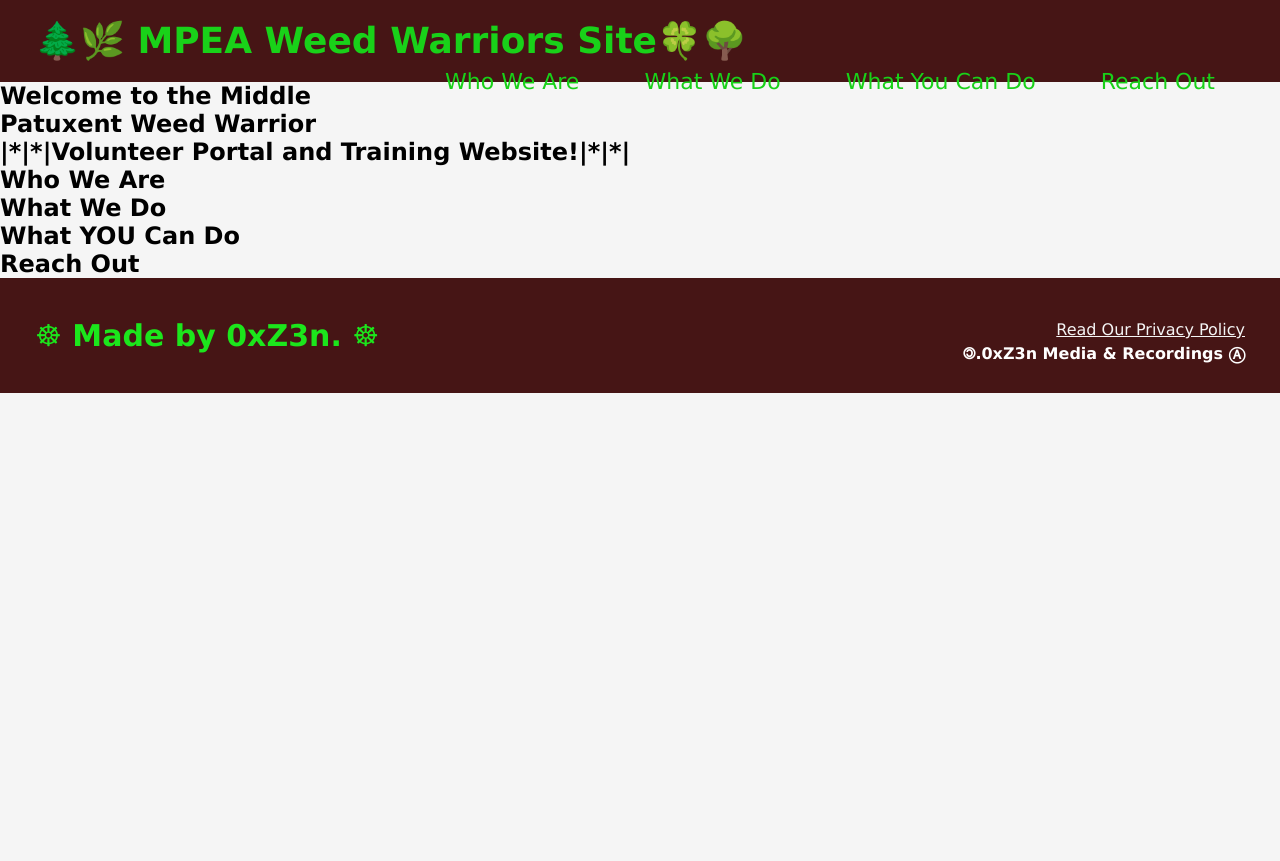
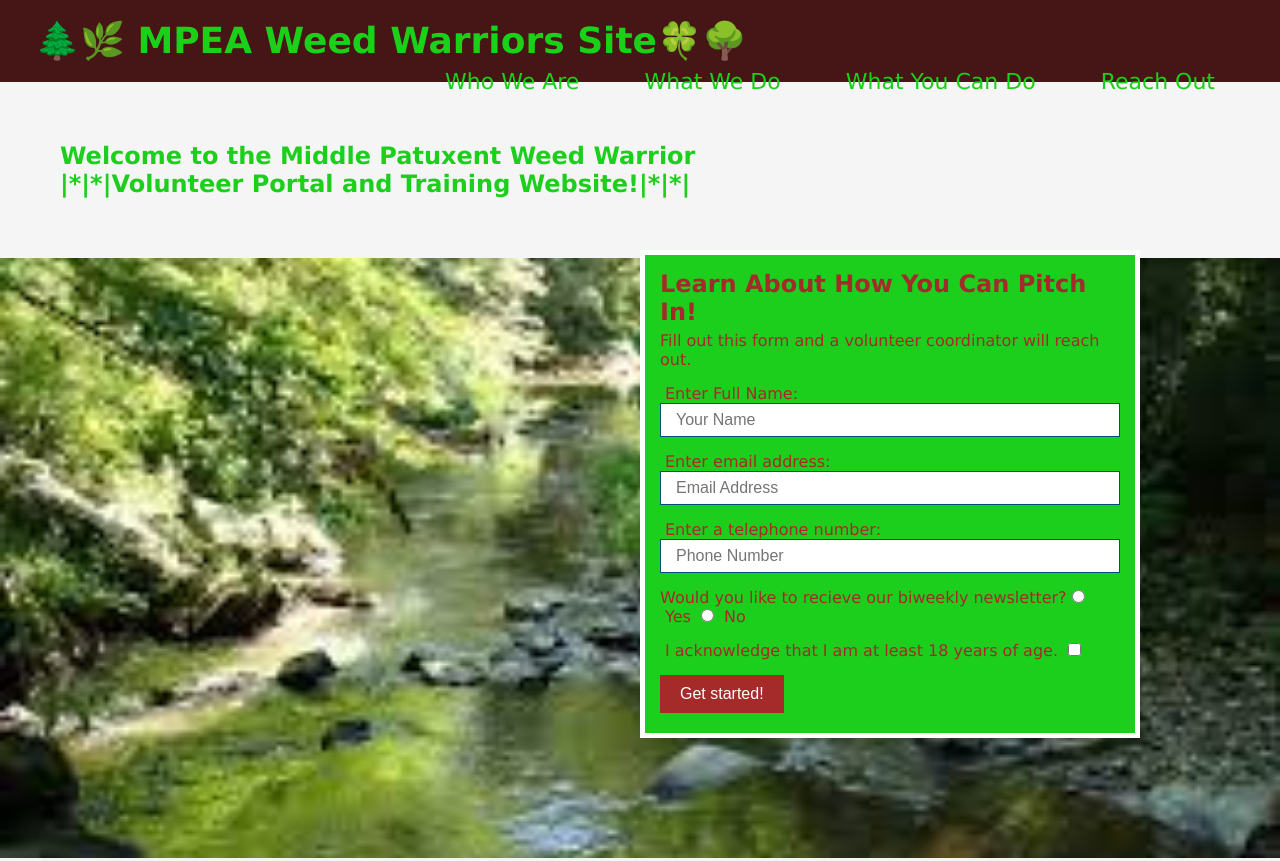
Before and after one commit to 0xZ3n/volunteerSite, a plain HTML site: page index.html in a window 1280 px wide. Shown: the top 861 px of the page. Before the commit the page ends 800 px from the top, so only its background shows below. Drawn offline with Linux system fonts and the light colour scheme.

Commit message:
form styles

```diff
--- a/css/style.css
+++ b/css/style.css
@@ -73,3 +73,72 @@ footer a {
     color: whitesmoke;
     font-weight: lighter;
 }
+
+section {
+    padding: 60px;
+}
+
+.welcome-banner {
+    color:rgb(28, 207, 28);
+    margin:auto;
+    border-color: chartreuse;
+    padding: 200;
+}
+
+.hero {
+    color: brown;
+    background-image: url("../css/images/MPEA.jpeg");
+    height: 600px;
+    background-size: cover;
+    background-position: center;
+    position: relative;
+}
+
+.hero-form {
+    background-color: rgb(28, 207, 28);
+    padding: 15px;
+    width: 500px;
+    border-style: solid;
+    border-width: 5px;
+    border-color: white;
+    position: absolute;
+    bottom: 120px;
+    right: 140px;
+
+}
+
+.hero-form h3 {
+    font-size: 24px;
+    margin: 0;
+}
+
+
+.hero-form p {
+    margin: 5px 0 15px 0;
+}
+
+
+
+.form-input {
+    border: 1px solid #024e76;
+    display: block;
+    padding: 7px 15px;
+    font-size: 16px;
+    color: #024e76;
+    width: 100%;
+    margin-bottom: 15px;
+}
+
+.hero-form label {
+    margin: 0 5px;
+}
+
+.hero-form button {
+    color: white;
+    background-color: brown;
+    border: none;
+    padding: 10px 20px;
+    margin-top: 15px;
+    margin-bottom: -10px;
+    font-size: 16px;
+}
--- a/index.html
+++ b/index.html
@@ -35,10 +35,42 @@
     </header>
 
     <!-- hero/jumbotron -->
-    <section>
+    <section class="welcome-banner">
       <h2>Welcome to the Middle Patuxent Weed Warrior</h2>
       <h2>|*|*|Volunteer Portal and Training Website!|*|*|</h2>
     </section>
+    <section class="hero">
+        <div class="hero-form">
+            <h3>Learn About How You Can Pitch In!</h3>
+            <p>Fill out this form and a volunteer coordinator will reach out.</p>
+            <!--Form Element-->
+            <form action="">
+                <label for="name">Enter Full Name:</label>
+                <input type="text" placeholder="Your Name" name="name" id="name" class="form-input" />
+                <label for="email">Enter email address:</label>
+                <input type="email" placeholder="Email Address" name="email" id="email" class="form-input" />
+                <label for="phone">Enter a telephone number:</label>
+                <input type="tel" placeholder="Phone Number" name="phone" id="phone" class="form-input" />
+                <p>
+                    Would you like to recieve our biweekly newsletter?
+                    <input type="radio" name="newsletter-confirm" id="newsletter-yes"/>
+                    <label for="newsletter-yes">Yes</label>
+                    <input type="radio" name="newsletter-confirm" id="newsletter-no"/>
+                    <label for="newsletter-no">No</label>
+                </p>
+                <p>
+                    <label for="checkbox">
+                        I acknowledge that I am at least 18 years of age.
+                    </label>
+                    <input type="checkbox" name="age-confirm" id="checkbox" />
+                    <button type="submit">
+                       Get started!
+                    </button>
+                </p>
+            </form>
+        </div>
+    </section>
+    <!--end hero-->
 
     <!-- Who We Are -->
     <section>
```
Also changed, not shown: css/images/MPEA.jpeg (added).
